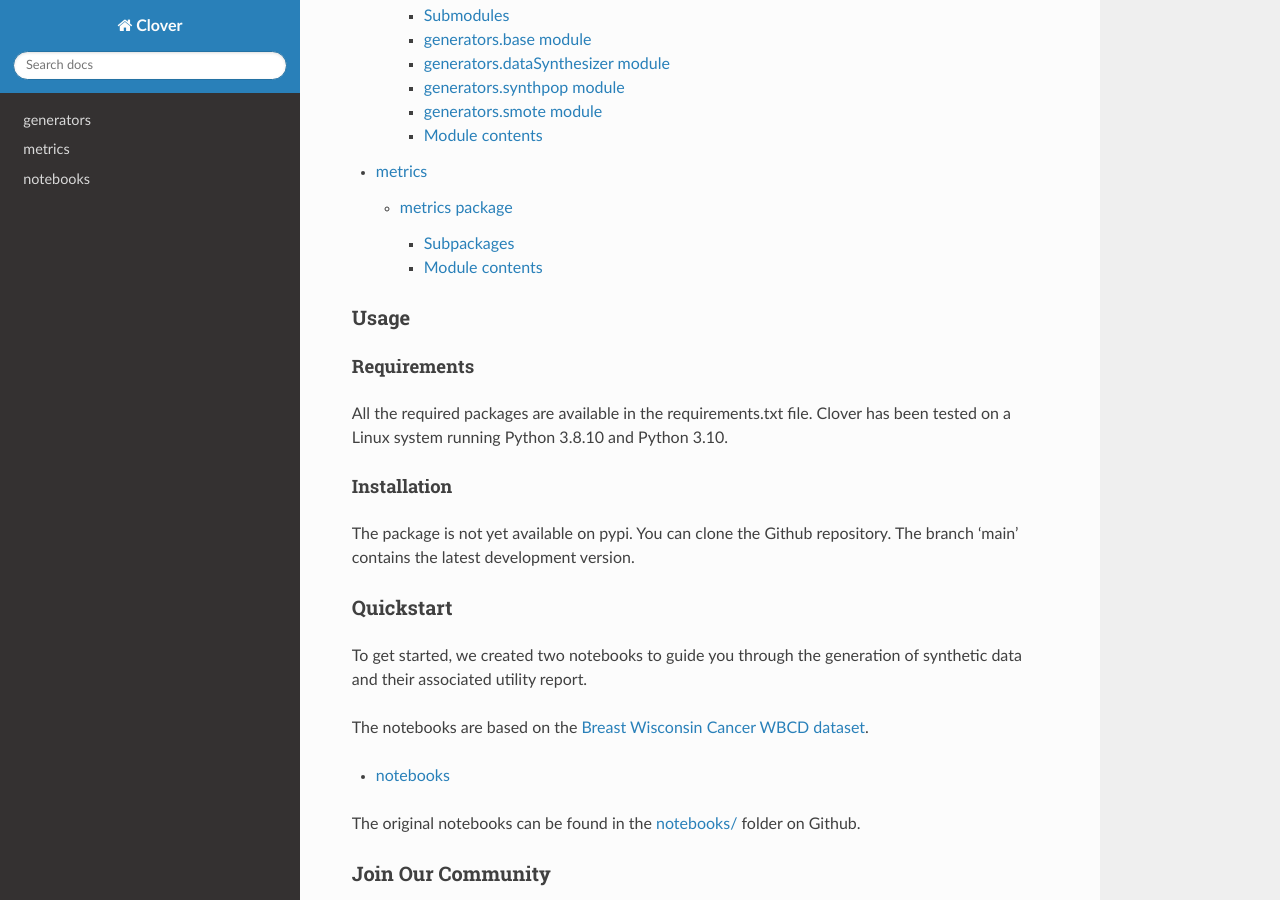
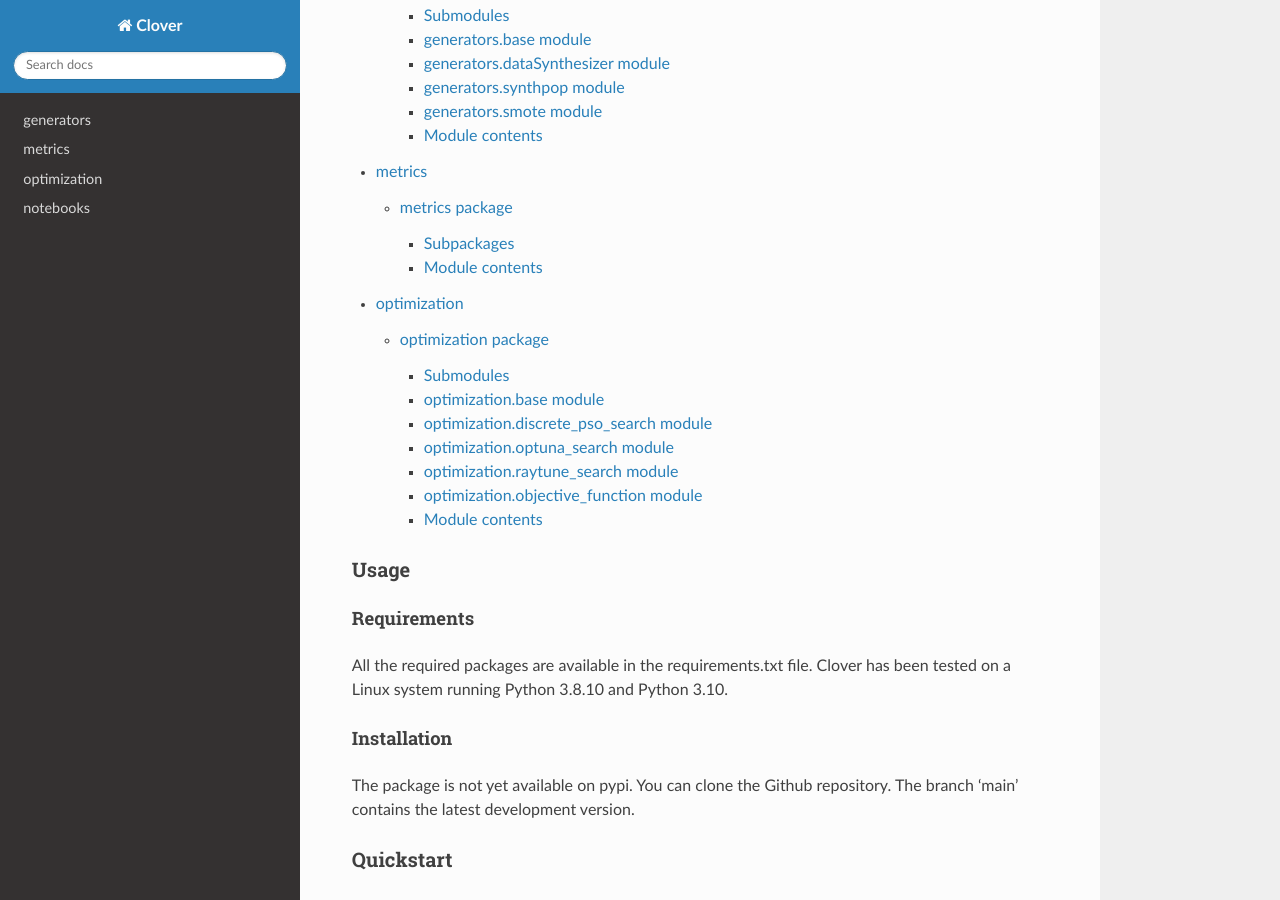
Before and after one commit to CRCHUM-CITADEL/clover, a Sphinx documentation site: the page built from docs/index.rst, in a window 1280 px wide and 900 px high, scrolled down 1948 px. Built offline with Sphinx 7.4.7 and the Read the Docs theme 2.0.0, drawn with Linux system fonts in a browser that asks for light colours; pages that are not in the unit, such as notebooks, are missing from menus.

Commit message:
optimization in docs

```diff
--- a/docs/index.rst
+++ b/docs/index.rst
@@ -81,6 +81,7 @@
 
    generators/modules
    metrics/modules
+   optimization/modules
    utils/modules
    tests/modules
 
--- /dev/null
+++ b/docs/optimization/modules.rst
@@ -0,0 +1,7 @@
+optimization
+============
+
+.. toctree::
+   :maxdepth: 4
+
+   optimization
--- /dev/null
+++ b/docs/optimization/optimization.rst
@@ -0,0 +1,53 @@
+optimization package
+====================
+
+Submodules
+----------
+
+optimization.base module
+------------------------
+
+.. automodule:: optimization.base
+   :members:
+   :undoc-members:
+   :show-inheritance:
+
+optimization.discrete_pso_search module
+---------------------------------------
+
+.. automodule:: optimization.discrete_pso_search
+   :members:
+   :undoc-members:
+   :show-inheritance:
+
+optimization.optuna_search module
+---------------------------------
+
+.. automodule:: optimization.optuna_search
+   :members:
+   :undoc-members:
+   :show-inheritance:
+
+optimization.raytune_search module
+----------------------------------
+
+.. automodule:: optimization.raytune_search
+   :members:
+   :undoc-members:
+   :show-inheritance:
+
+optimization.objective_function module
+--------------------------------------
+
+.. automodule:: optimization.objective_function
+   :members:
+   :undoc-members:
+   :show-inheritance:
+
+Module contents
+---------------
+
+.. automodule:: optimization
+   :members:
+   :undoc-members:
+   :show-inheritance:
```
